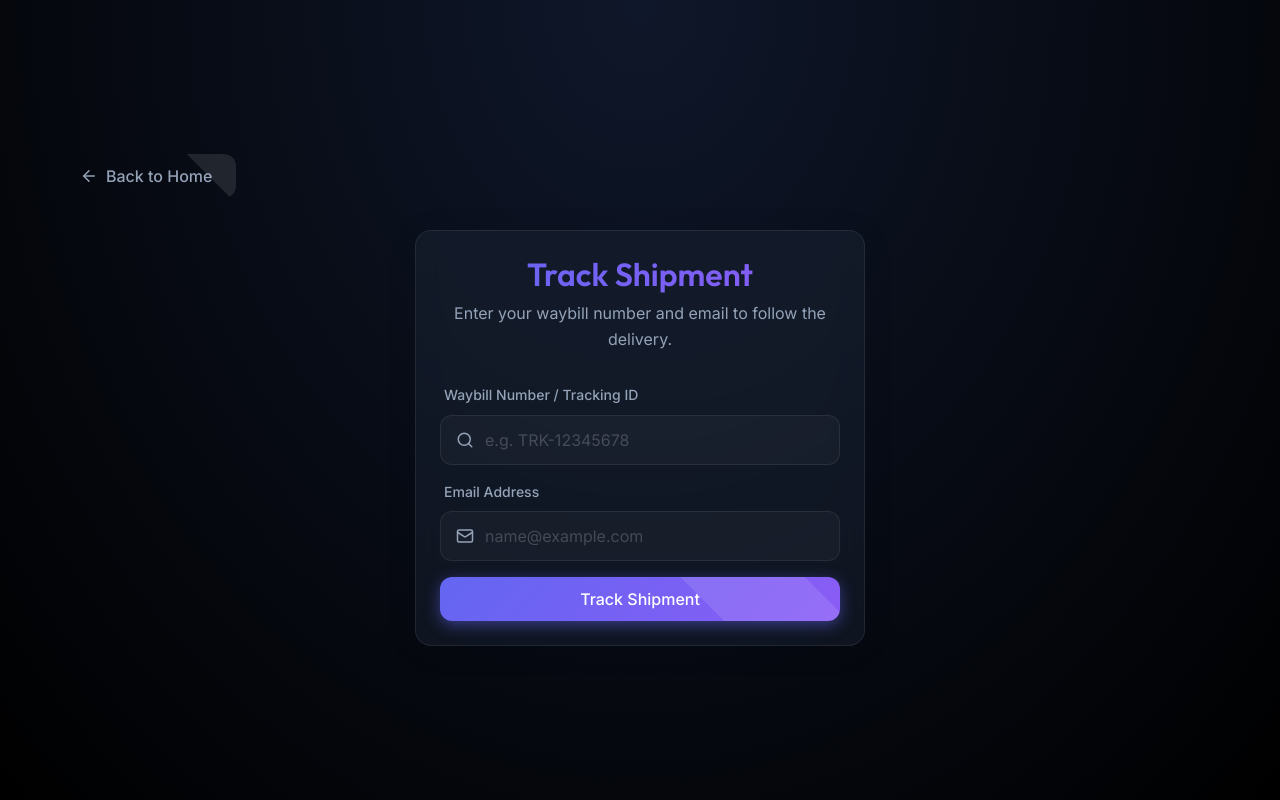
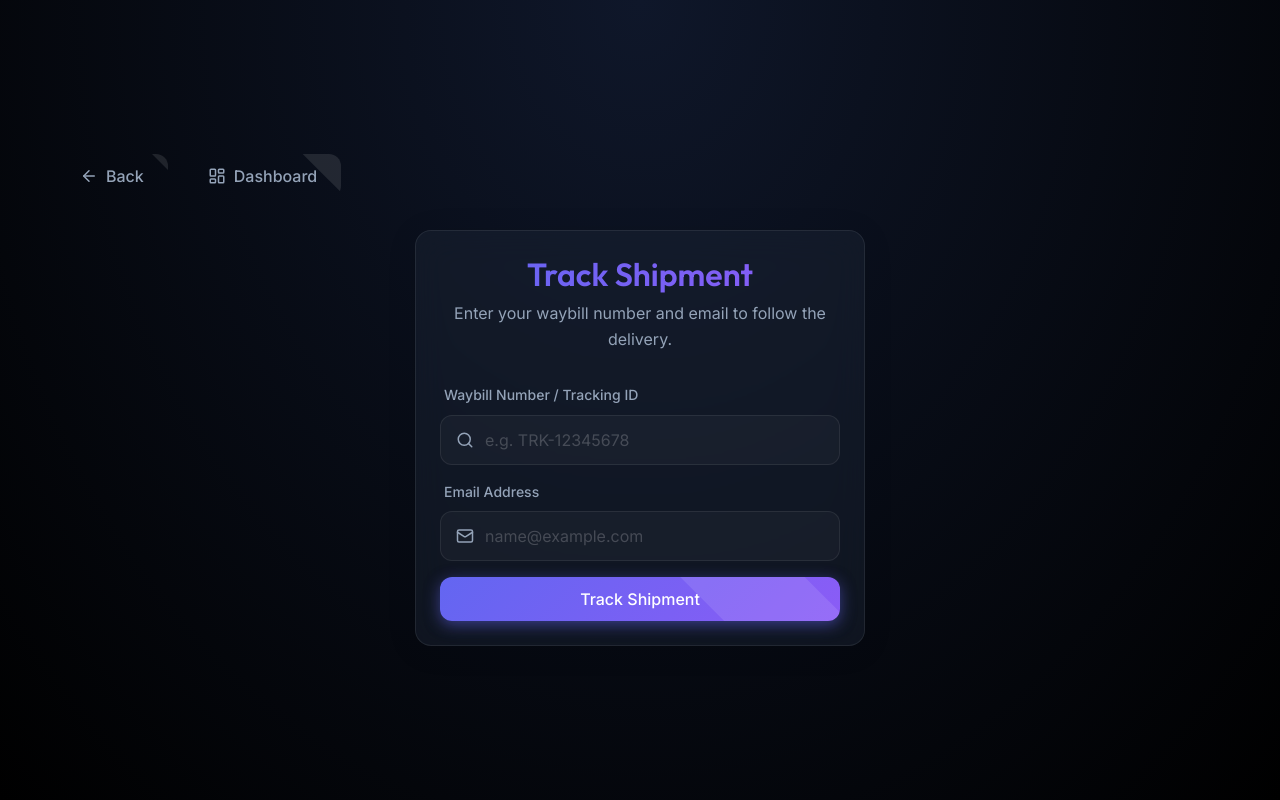
Before and after one commit to DarwinSalcedo/tracker-orders, a React (Vite) app in the folder frontend/: page /track in a window 1280 px wide. Built offline with nearby package versions, Linux system fonts and the light colour scheme; no server answers; sample sign-in values are in the browser's storage.

Commit message:
navigation fix

```diff
--- a/frontend/src/pages/Backoffice/Dashboard.jsx
+++ b/frontend/src/pages/Backoffice/Dashboard.jsx
@@ -17,7 +17,6 @@ import {
     Clock,
     CheckCircle,
     Truck,
-    Trash2,
     ClipboardList,
     Boxes,
     Navigation,
@@ -75,21 +74,6 @@ const Dashboard = () => {
         } catch (err) {
             console.error('Failed to update status:', err);
             alert('Failed to update status. Please try again.');
-        } finally {
-            setActionLoading(null);
-        }
-    };
-
-    const handleSoftDelete = async (orderId) => {
-        if (!window.confirm('Are you sure you want to hide/delete this order?')) return;
-
-        setActionLoading(orderId);
-        try {
-            await orderService.updateOrder(orderId, { statusCode: 'deleted' });
-            await fetchOrders();
-        } catch (err) {
-            console.error('Failed to delete order:', err);
-            alert('Failed to delete order. Please try again.');
         } finally {
             setActionLoading(null);
         }
@@ -404,16 +388,6 @@ const Dashboard = () => {
                                                                 </button>
                                                             )}
 
-                                                            {user?.role === 'Admin' && order.status_code !== 'archived' && (
-                                                                <button
-                                                                    style={{ color: 'var(--color-error)', background: 'none', border: 'none', cursor: 'pointer', display: 'flex', opacity: 0.7 }}
-                                                                    title="Delete Order"
-                                                                    onClick={() => handleSoftDelete(order.id)}
-                                                                    disabled={actionLoading === order.id}
-                                                                >
-                                                                    <Trash2 size={18} />
-                                                                </button>
-                                                            )}
 
                                                             {actionLoading === order.id && <Loader size={14} className="spin" style={{ color: 'var(--color-primary)' }} />}
                                                         </div>
--- a/frontend/src/pages/Backoffice/Login.jsx
+++ b/frontend/src/pages/Backoffice/Login.jsx
@@ -12,8 +12,15 @@ const Login = () => {
     const [password, setPassword] = useState('');
     const [error, setError] = useState('');
     const [loading, setLoading] = useState(false);
-    const { login } = useAuth();
+    const { login, isAuthenticated } = useAuth();
     const navigate = useNavigate();
+
+    // Redirect if already authenticated
+    React.useEffect(() => {
+        if (isAuthenticated) {
+            navigate('/backoffice/dashboard', { replace: true });
+        }
+    }, [isAuthenticated, navigate]);
 
     const handleSubmit = async (e) => {
         e.preventDefault();
@@ -22,7 +29,7 @@ const Login = () => {
 
         try {
             await login(username, password);
-            navigate('/backoffice/dashboard'); // Redirect after login
+            navigate('/backoffice/dashboard', { replace: true }); // Redirect after login
         } catch (err) {
             setError(err.message || 'Failed to login');
         } finally {
--- a/frontend/src/pages/Backoffice/Register.jsx
+++ b/frontend/src/pages/Backoffice/Register.jsx
@@ -14,8 +14,15 @@ const Register = () => {
     const [error, setError] = useState('');
     const [success, setSuccess] = useState('');
     const [loading, setLoading] = useState(false);
-    const { register } = useAuth();
+    const { register, isAuthenticated } = useAuth();
     const navigate = useNavigate();
+
+    // Redirect if already authenticated
+    React.useEffect(() => {
+        if (isAuthenticated) {
+            navigate('/backoffice/dashboard', { replace: true });
+        }
+    }, [isAuthenticated, navigate]);
 
     const handleSubmit = async (e) => {
         e.preventDefault();
--- a/frontend/src/pages/Home.jsx
+++ b/frontend/src/pages/Home.jsx
@@ -1,5 +1,6 @@
 import React from 'react';
 import { useNavigate } from 'react-router-dom';
+import { useAuth } from '../context/AuthContext';
 import { motion } from 'framer-motion';
 import Button from '../components/ui/Button';
 import Card from '../components/ui/Card';
@@ -7,6 +8,7 @@ import { Truck, ShieldCheck, ArrowRight, Boxes } from 'lucide-react';
 
 const Home = () => {
     const navigate = useNavigate();
+    const { isAuthenticated } = useAuth();
 
     return (
         <div className="page flex-center" style={{
@@ -41,7 +43,7 @@ const Home = () => {
                         </div>
                     </Card>
 
-                    <Card hover onClick={() => navigate('/backoffice/login')} className="pointer">
+                    <Card hover onClick={() => navigate(isAuthenticated ? '/backoffice/dashboard' : '/backoffice/login')} className="pointer">
                         <div style={{ display: 'flex', flexDirection: 'column', alignItems: 'center', gap: '1rem' }}>
                             <div style={{ padding: '1rem', background: 'rgba(139, 92, 246, 0.1)', borderRadius: '50%' }}>
                                 <ShieldCheck size={40} color="var(--color-accent)" />
@@ -50,8 +52,8 @@ const Home = () => {
                             <p style={{ color: 'var(--color-text-muted)', fontSize: '0.9rem' }}>
                                 Manage manifests, update waybills, and view analytics.
                             </p>
-                            <Button variant="primary" onClick={() => navigate('/backoffice/login')} fullWidth>
-                                Login <ArrowRight size={16} />
+                            <Button variant="primary" onClick={() => navigate(isAuthenticated ? '/backoffice/dashboard' : '/backoffice/login')} fullWidth>
+                                {isAuthenticated ? 'Go to Dashboard' : 'Login'} <ArrowRight size={16} />
                             </Button>
                         </div>
                     </Card>
--- a/frontend/src/pages/Tracker/TrackOrder.jsx
+++ b/frontend/src/pages/Tracker/TrackOrder.jsx
@@ -1,15 +1,17 @@
 import React, { useState, useEffect } from 'react';
+import { useNavigate, useSearchParams } from 'react-router-dom';
+import { useAuth } from '../../context/AuthContext';
 import { motion, AnimatePresence } from 'framer-motion';
 import Button from '../../components/ui/Button';
 import Input from '../../components/ui/Input';
 import Card from '../../components/ui/Card';
-import { Search, Mail, Loader, ArrowLeft } from 'lucide-react';
+import { Search, Mail, Loader, ArrowLeft, LayoutDashboard } from 'lucide-react';
 import { orderService } from '../../services/orderService';
 import OrderDetails from './OrderDetails';
-import { useNavigate, useSearchParams } from 'react-router-dom';
 
 const TrackOrder = () => {
     const navigate = useNavigate();
+    const { isAuthenticated } = useAuth();
     const [searchParams] = useSearchParams();
     const [trackingId, setTrackingId] = useState(searchParams.get('id') || '');
     const [email, setEmail] = useState(searchParams.get('email') || '');
@@ -74,11 +76,18 @@ const TrackOrder = () => {
             background: 'radial-gradient(ellipse at top, #0f172a, #000000)'
         }}>
             {/* Header / Nav */}
-            <div className="container" style={{ width: '100%', marginBottom: '2rem', display: 'flex', justifyContent: 'flex-start' }}>
+            <div className="container" style={{ width: '100%', marginBottom: '2rem', display: 'flex', justifyContent: 'flex-start', gap: '1rem' }}>
                 {!orderData && (
-                    <Button variant="ghost" onClick={() => navigate('/')}>
-                        <ArrowLeft size={18} /> Back to Home
-                    </Button>
+                    <>
+                        <Button variant="ghost" onClick={() => navigate(-1)}>
+                            <ArrowLeft size={18} /> Back
+                        </Button>
+                        {isAuthenticated && (
+                            <Button variant="ghost" onClick={() => navigate('/backoffice/dashboard')}>
+                                <LayoutDashboard size={18} /> Dashboard
+                            </Button>
+                        )}
+                    </>
                 )}
             </div>
 
```
Also changed, not shown: 1 other file (tests, documents, lock files or other folders).
